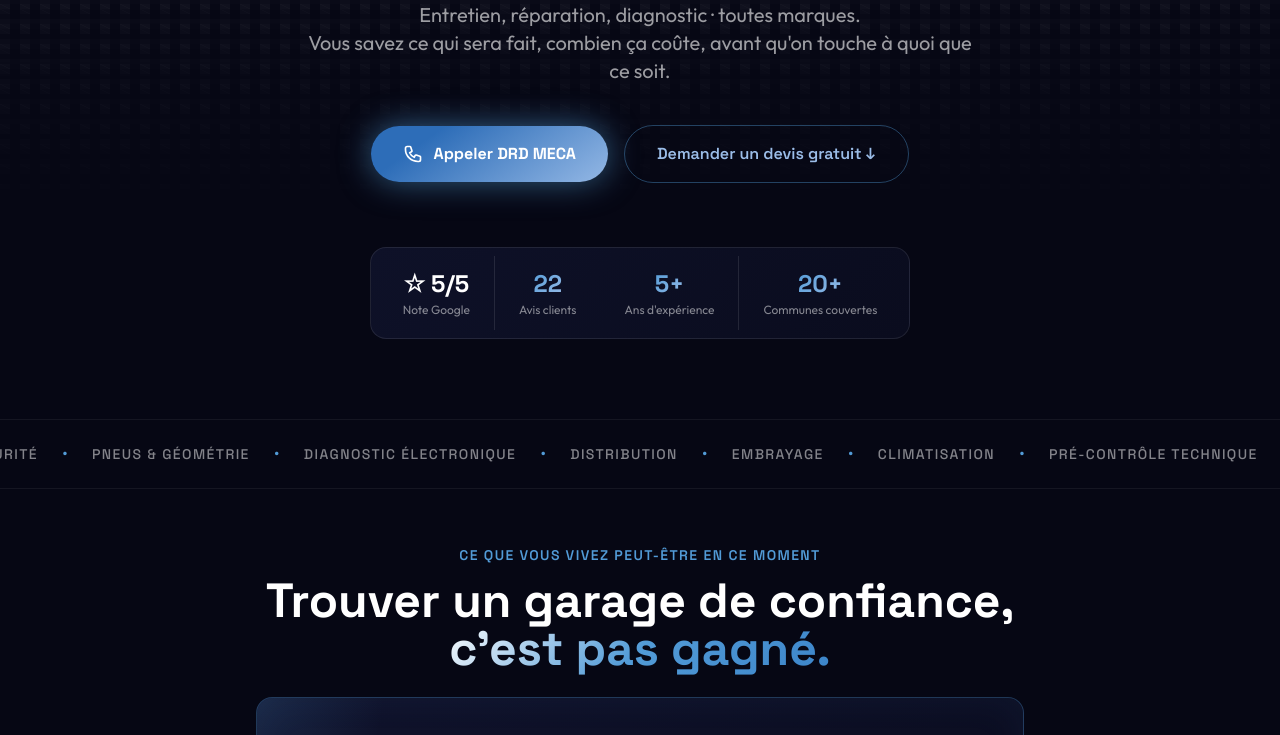
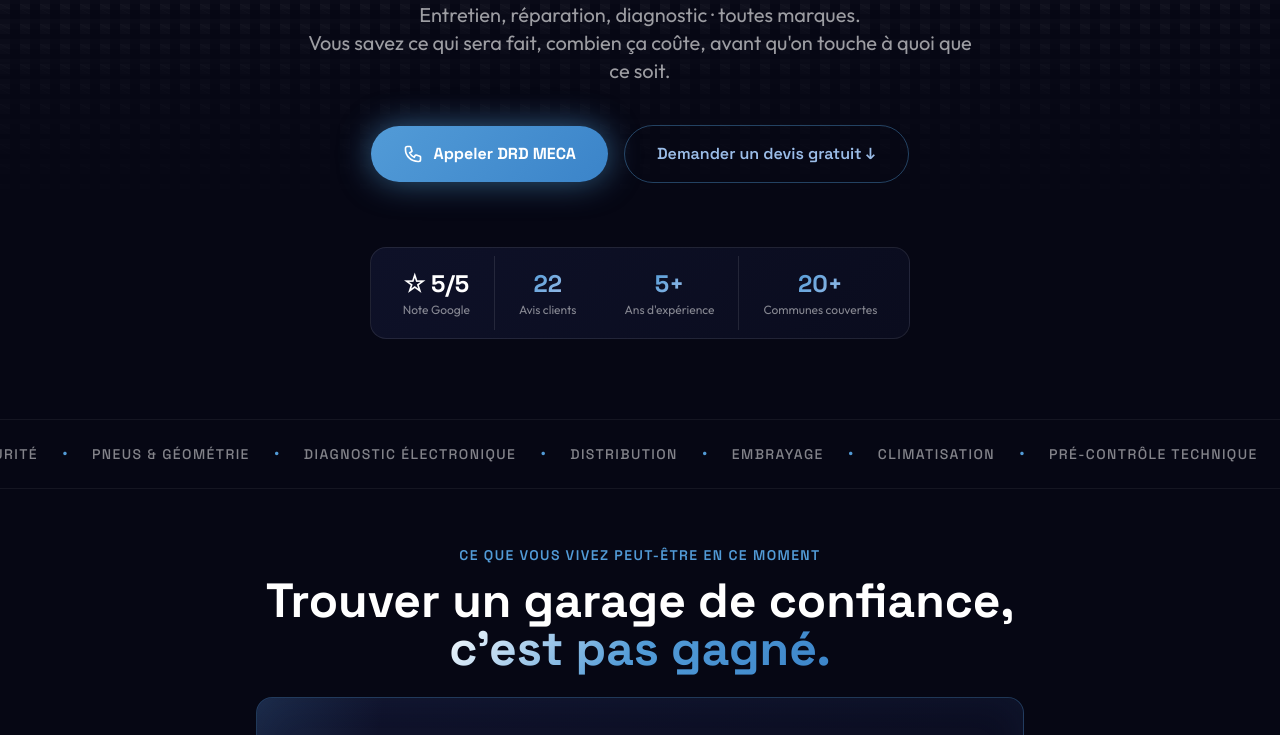
Before and after one commit to YN-preview-site-web/YN-preview-site-web.github.io, a plain HTML site: page DRD-MECA/index.html in a window 1280 px wide. Shown: the part 576-1311 px from the top of the page. Drawn offline with nearby package versions, Linux system fonts and the light colour scheme.

Commit message:
DRD MECA : retour bouton version précédente (glow)

```diff
--- a/DRD-MECA/index.html
+++ b/DRD-MECA/index.html
@@ -114,27 +114,17 @@
       box-shadow: 0 0 30px rgba(82, 155, 215, 0.10), 0 0 60px rgba(82, 155, 215, 0.05);
     }
 
-    /* ─── SHINY BUTTON ─── */
+    /* ─── GLOW BUTTON ─── */
     .btn-primary {
       position: relative;
       z-index: 2;
-      background: linear-gradient(325deg, #2D6DB8 0%, #9BBDE8 55%, #2D6DB8 90%);
-      background-size: 280% auto;
-      background-position: left center;
-      box-shadow:
-        0px 0px 20px rgba(82, 155, 215, 0.5),
-        0px 5px 5px -1px rgba(58, 125, 233, 0.25),
-        inset 4px 4px 8px rgba(155, 189, 232, 0.5),
-        inset -4px -4px 8px rgba(29, 90, 184, 0.35);
-      transition: background-position 700ms ease, box-shadow 0.3s ease;
+      background: linear-gradient(135deg, #529BD7 0%, #3B84C9 100%);
+      box-shadow: 0 0 24px rgba(82, 155, 215, 0.45), 0 4px 16px rgba(0,0,0,0.3);
+      transition: all 0.3s ease;
     }
     .btn-primary:hover {
-      background-position: right top;
-      box-shadow:
-        0px 0px 32px rgba(82, 155, 215, 0.75),
-        0px 5px 5px -1px rgba(58, 125, 233, 0.35),
-        inset 4px 4px 8px rgba(155, 189, 232, 0.5),
-        inset -4px -4px 8px rgba(29, 90, 184, 0.35);
+      box-shadow: 0 0 40px rgba(82, 155, 215, 0.70), 0 6px 24px rgba(0,0,0,0.4);
+      transform: translateY(-2px);
     }
 
     .btn-secondary {
```
